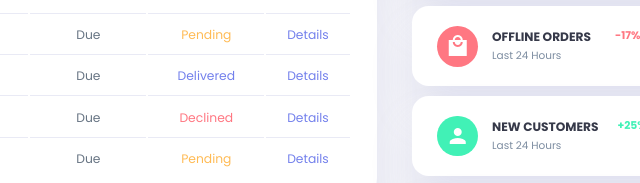
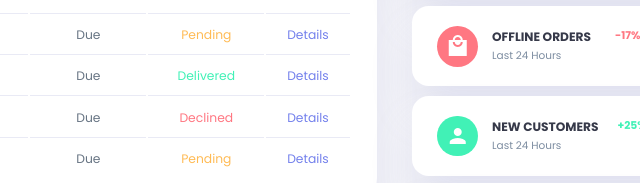
Before and after one commit to Kerolos-Noshy/Admin-Dashboard, a plain HTML site: page index.html in a window 1280 px wide. Shown: the part 521-704 px from the top of the page, 640-1280 px from the left. Drawn offline with Linux system fonts and the light colour scheme.

Commit message:
add HTML file

```diff
--- a/index.html
+++ b/index.html
@@ -195,7 +195,7 @@
                                 <td>Iphone 14 Pro</td>
                                 <td>85631</td>
                                 <td>Due</td>
-                                <td class="primary">Delivered</td>
+                                <td class="success">Delivered</td>
                                 <td class="primary">Details</td>
                             </tr>
                             <tr>
```
